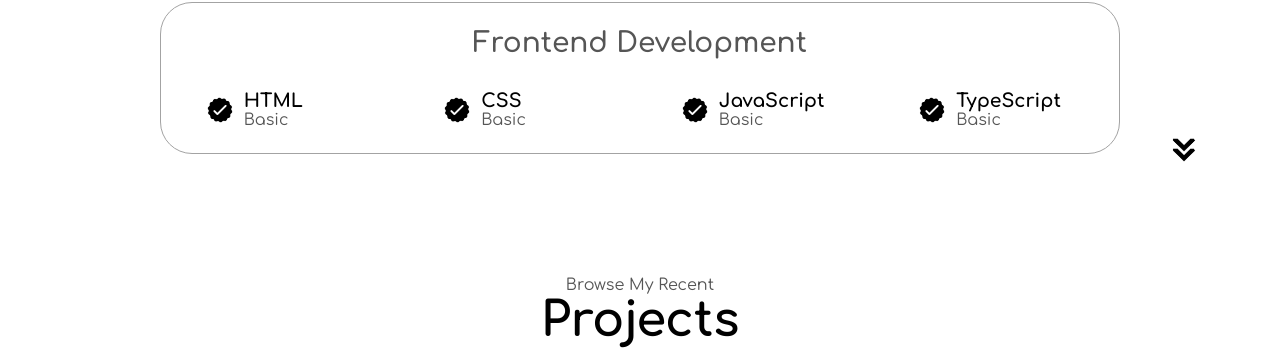
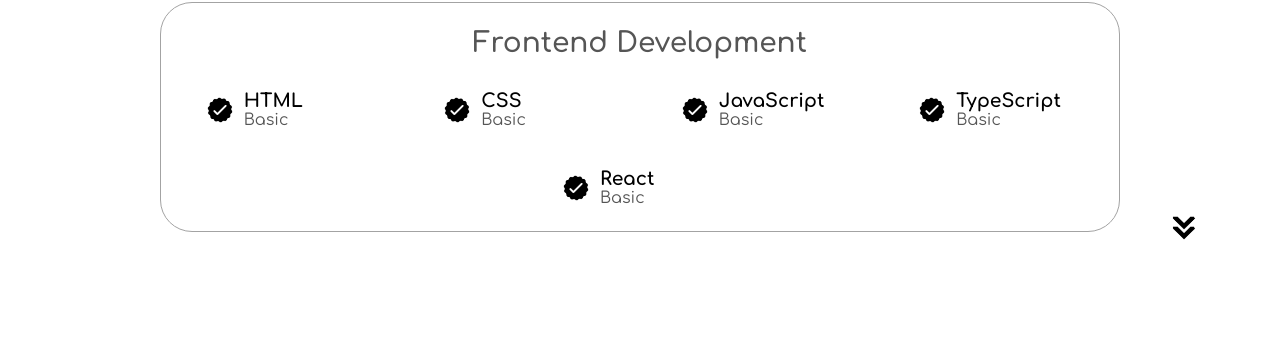
Before and after one commit to bastajko/bastajko.github.io, a plain HTML site: page index.html in a window 1280 px wide. Shown: the part 2551-2902 px from the top of the page. Drawn offline with Linux system fonts and the light colour scheme.

Commit message:
Adding React skill

```diff
--- a/index.html
+++ b/index.html
@@ -354,6 +354,17 @@
                   <p data-translate="basic">Basic</p>
                 </div>
               </article>
+              <article>
+                <img
+                  src="./assets/checkmark.png"
+                  alt="Experience icon"
+                  class="icon"
+                />
+                <div>
+                  <h3>React</h3>
+                  <p data-translate="basic">Basic</p>
+                </div>
+              </article>
             </div>
           </div>
         </div>
```
